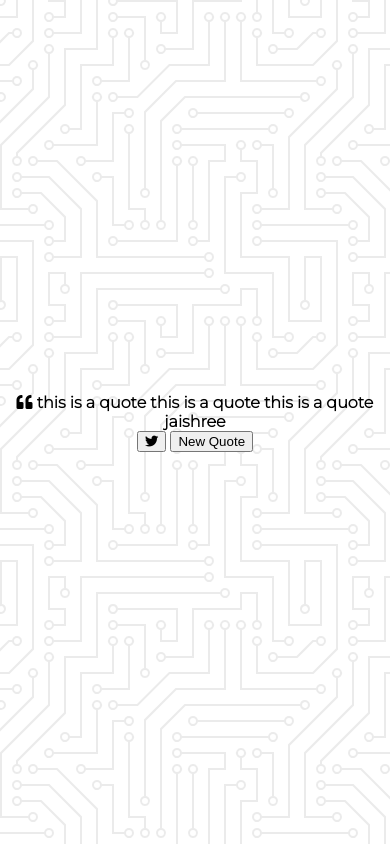
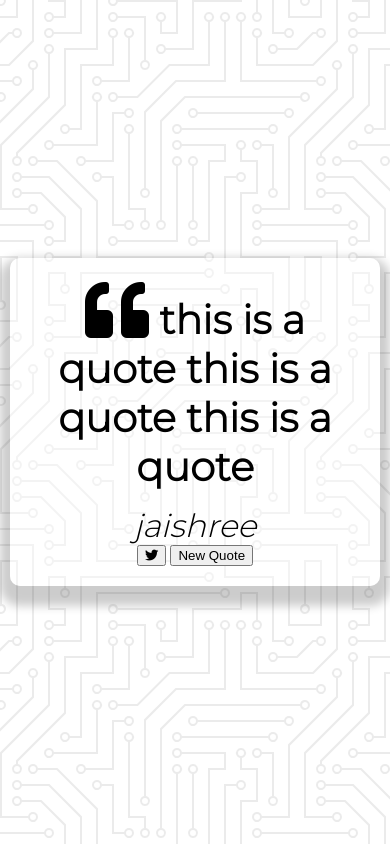
Before and after one commit to jaishree239/Quote-Generator, a plain HTML site: page index.html in a window 390 px wide. Drawn offline with Linux system fonts and the light colour scheme.

Commit message:
upgrading for small screen

```diff
--- a/style.css
+++ b/style.css
@@ -17,3 +17,42 @@ body {
     align-items: center;
     justify-content: center;
 }
+
+.quote-container {
+    width: auto;
+    max-width: 900px;
+    padding: 20px;
+    border-radius: 10px;
+    background-color: rgba(255, 255, 255, 0.4);
+    box-shadow: 0 10px 10px 10px rgba(0, 0, 0, 0.2);
+}
+
+.quote-text {
+    font-size: 2.75rem;
+}
+
+.long-quote {
+    font-size: 2rem;
+}
+
+.fa-quote-left {
+    font-size: 4rem;
+}
+
+.quote-author {
+    margin-top: 15px;
+    font-size: 2rem;
+    font-weight: 400;
+    font-style: italic;
+}
+
+/* Media Query: Tablet or Smaller */
+@media screen and (max-width: 1000px){
+    .quote-container {
+        margin: auto 10px;
+    }
+
+    .quote-text {
+        font-size: 2.5rem;
+    }
+}
```
